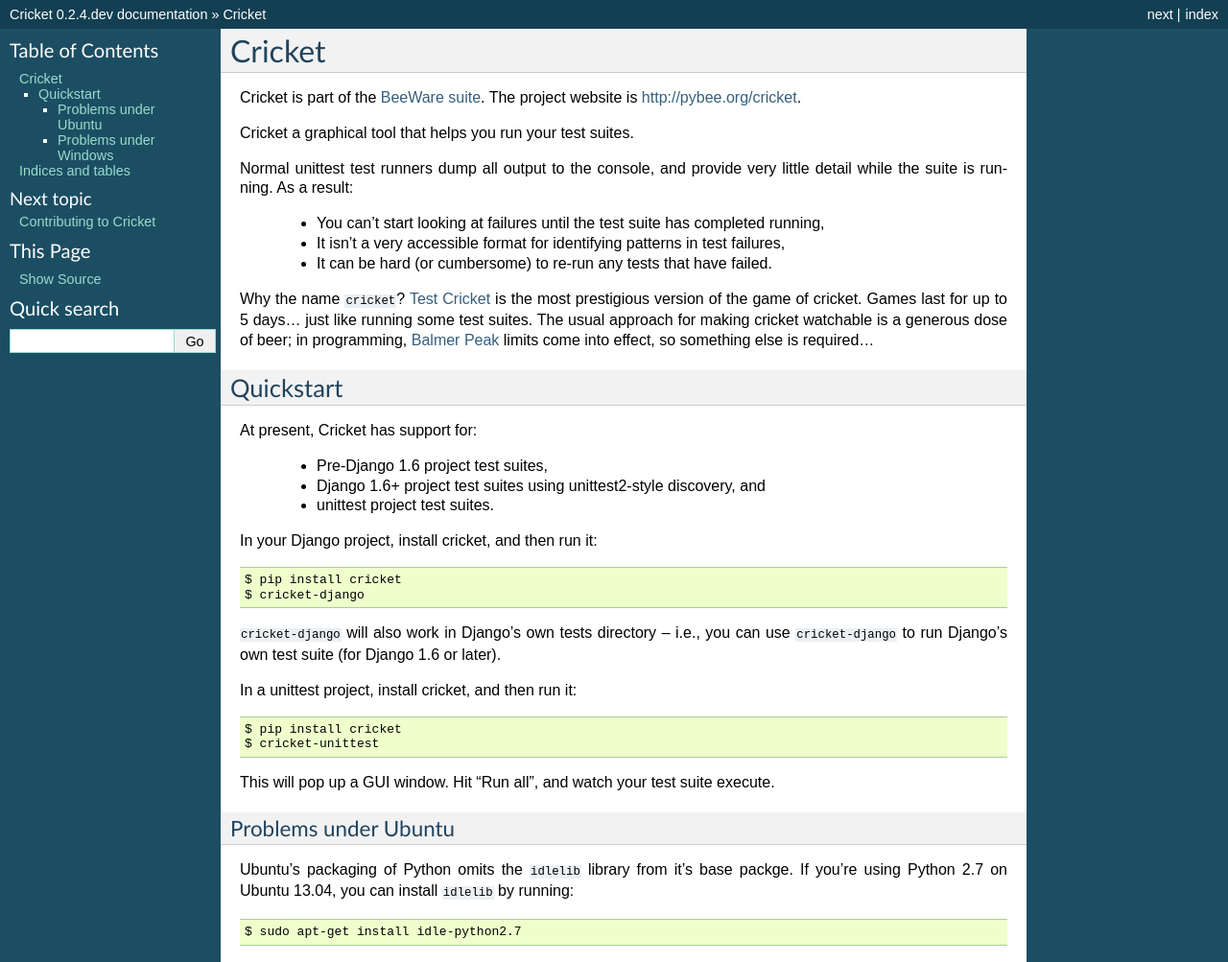
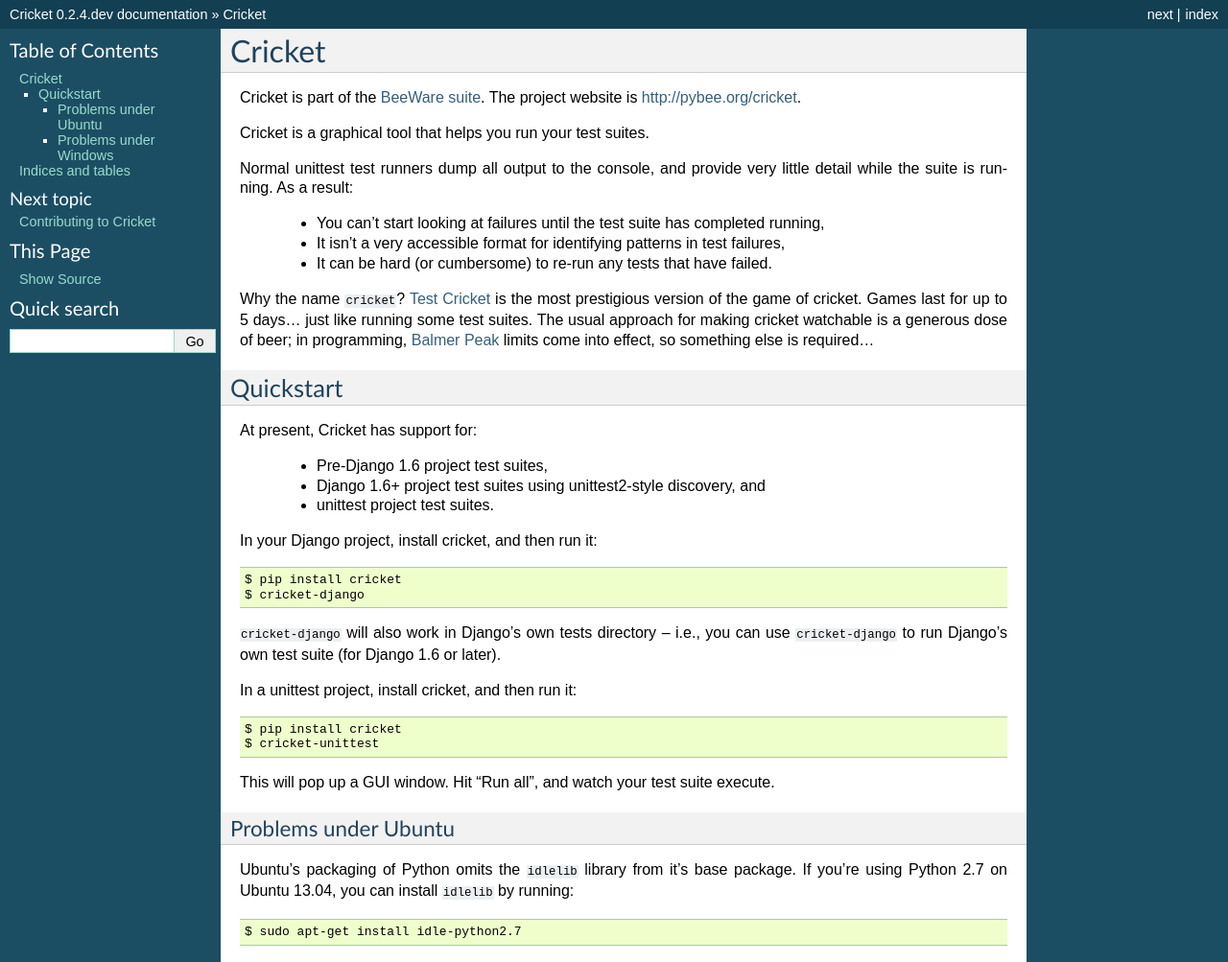
Before and after one commit to beeware/cricket, a Sphinx documentation site: the page built from docs/index.rst, in a window 1280 px wide. Shown: the top 1003 px of the page at 96% size. Built offline with Sphinx 7.4.7, drawn with Linux system fonts in a browser that asks for light colours.

Commit message:
Fix typos in README and documentation.

```diff
--- a/README.rst
+++ b/README.rst
@@ -3,7 +3,7 @@
 
 Cricket is part of the `BeeWare suite`_. The project website is `http://pybee.org/cricket`_.
 
-Cricket a graphical tool that helps you run your test suites.
+Cricket is a graphical tool that helps you run your test suites.
 
 Normal unittest test runners dump all output to the console, and provide very
 little detail while the suite is running. As a result:
@@ -61,7 +61,7 @@
 ~~~~~~~~~~~~~~~~~~~~~
 
 Ubuntu's packaging of Python omits the ``idlelib`` library from it's base
-packge. If you're using Python 2.7 on Ubuntu 13.04, you can install
+package. If you're using Python 2.7 on Ubuntu 13.04, you can install
 ``idlelib`` by running::
 
     $ sudo apt-get install idle-python2.7
--- a/docs/index.rst
+++ b/docs/index.rst
@@ -3,7 +3,7 @@
 
 Cricket is part of the `BeeWare suite`_. The project website is `http://pybee.org/cricket`_.
 
-Cricket a graphical tool that helps you run your test suites.
+Cricket is a graphical tool that helps you run your test suites.
 
 Normal unittest test runners dump all output to the console, and provide very
 little detail while the suite is running. As a result:
@@ -55,7 +55,7 @@
 ~~~~~~~~~~~~~~~~~~~~~
 
 Ubuntu's packaging of Python omits the ``idlelib`` library from it's base
-packge. If you're using Python 2.7 on Ubuntu 13.04, you can install
+package. If you're using Python 2.7 on Ubuntu 13.04, you can install
 ``idlelib`` by running::
 
     $ sudo apt-get install idle-python2.7
--- a/docs/internals/contributing.rst
+++ b/docs/internals/contributing.rst
@@ -24,7 +24,7 @@
 Cricket uses ``unittest`` (or ``unittest2`` for Python < 2.7) for its own test
 suite as well as additional helper modules for testing. To install all the
 requirements for cricket, you have to run the following commands within your
-virutal envrionment::
+virtual environment::
 
     $ pip install -e .
     $ pip install -r requirements_dev.txt
```
